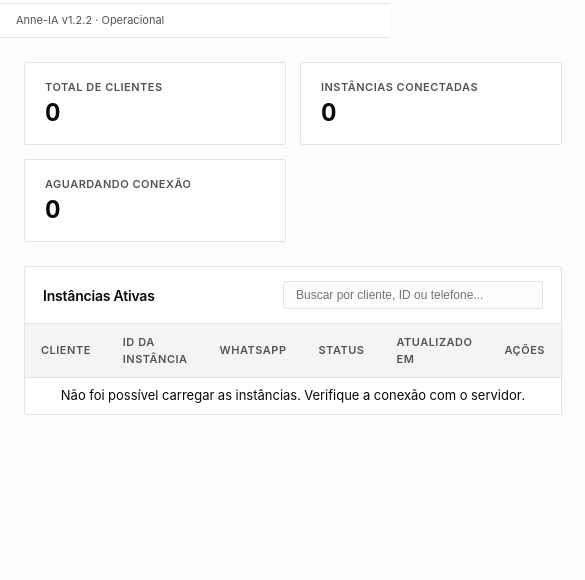
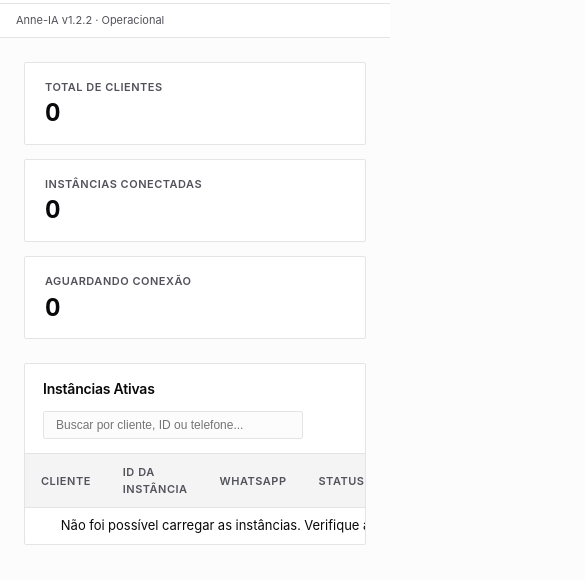
Before and after one commit to fabiobrizotti/Anne-IA, a website: page dashboard/public/index.html in a window 390 px wide. Shown: the part 264-844 px from the top of the page, 585 px wide, since content can reach past the window. Drawn offline with Linux system fonts and the light colour scheme; no server answers.

Commit message:
fix(dashboard): elimina overflow horizontal no menu responsivo

```diff
--- a/dashboard/public/style.css
+++ b/dashboard/public/style.css
@@ -657,6 +657,7 @@ body {
   /* A barra superior fica no topo e o menu lateral vira faixa rolável abaixo dela. */
   .app-shell {
     flex-direction: column;
+    align-items: stretch;
   }
 
   .app-main {
--- a/dashboard/tests/theme.test.js
+++ b/dashboard/tests/theme.test.js
@@ -243,6 +243,13 @@ test('sidebar markup > log stream cleanup binds to sidebar navigation', () => {
   assert.doesNotMatch(app, /\.page-nav/);
 });
 
+test('sidebar styles > mobile shell stretches page panels', () => {
+  const css = fs.readFileSync('public/style.css', 'utf8');
+  const media = css.match(/@media \(max-width: 900px\)\s*\{([\s\S]*?)\n\}/);
+  assert.ok(media, 'media query de 900px ausente');
+  assert.match(media[1], /\.app-shell\s*\{[^}]*align-items:\s*stretch/s);
+});
+
 test('login > keeps central card and institutional identity', () => {
   const html = fs.readFileSync('public/login.html', 'utf8');
   assert.match(html, /class="login-body"/);
```
